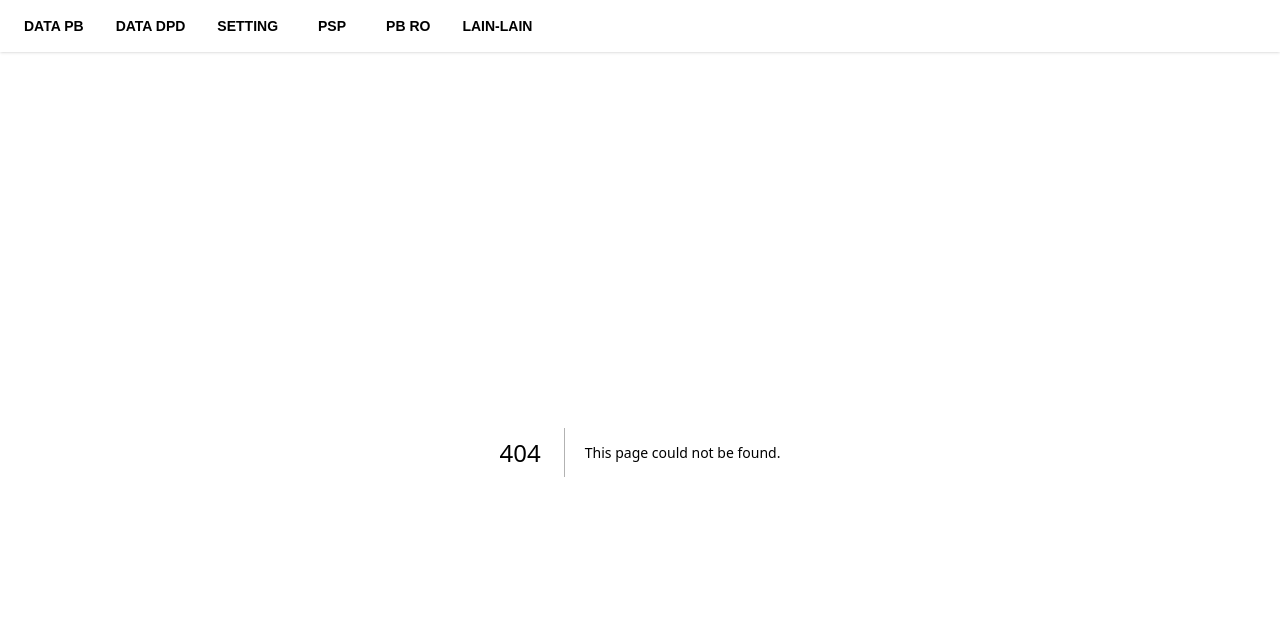
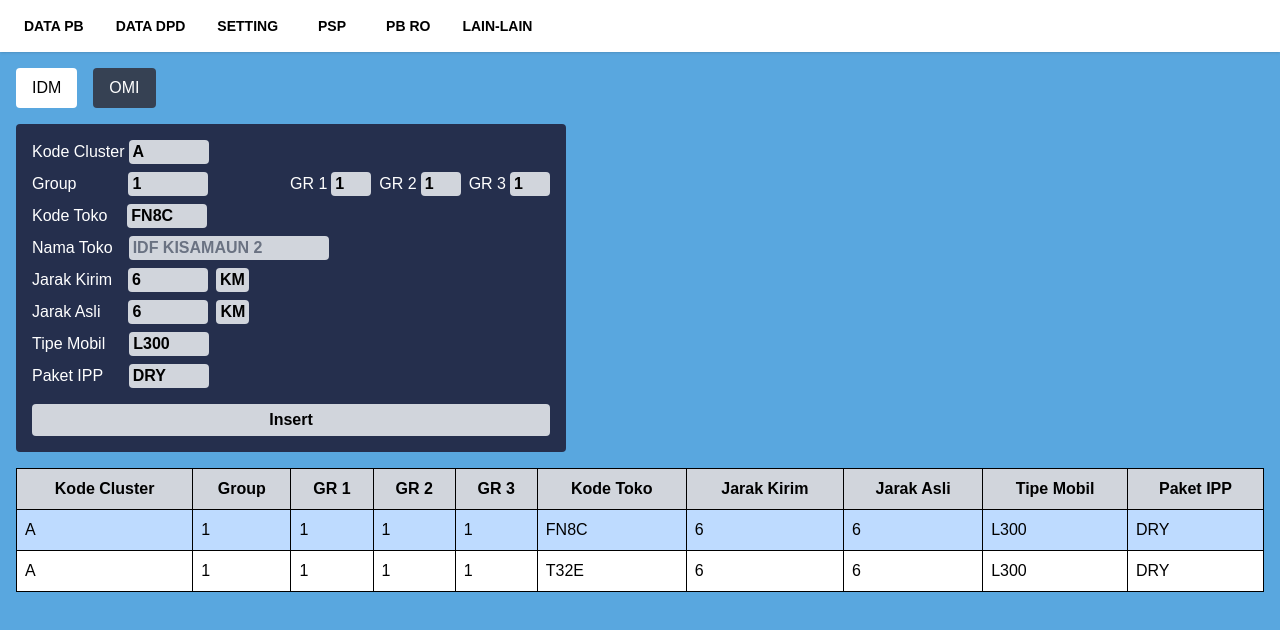
Before and after one commit to IdoMunthe/upload-pb-idm, a Next.js app: page /psp/cluster in a window 1280 px wide. Before the commit this address had no page. Shown: the top 630 px of the page. Built offline with nearby package versions, Linux system fonts and the light colour scheme.

Commit message:
finished ui cluster

```diff
--- /dev/null
+++ b/src/app/psp/cluster/page.tsx
@@ -0,0 +1,315 @@
+"use client";
+
+import React, { useEffect, useState } from "react";
+
+type Toko = {
+  kodeCluster: string;
+  group: number;
+  gr1: number;
+  gr2: number;
+  gr3: number;
+  kodeToko: string;
+  namaToko: string;
+  jarakKirim: number;
+  jarakAsli: number;
+  tipeMobil: string;
+  paketIpp: string;
+};
+
+// todo
+// * find out how to use data fetched from api to replace this dummy data here https://chatgpt.com/share/686e1de6-0f6c-8000-91c3-ecbe9afc94ce
+// * use this keyword to search for the chat 'the dummydata will be replaced'
+const dummyData: Record<"IDM" | "OMI", Toko[]> = {
+  IDM: [
+    {
+      kodeCluster: "A",
+      group: 1,
+      gr1: 1,
+      gr2: 1,
+      gr3: 1,
+      kodeToko: "FN8C",
+      namaToko: "IDF KISAMAUN 2",
+      jarakKirim: 6,
+      jarakAsli: 6,
+      tipeMobil: "L300",
+      paketIpp: "DRY",
+    },
+    {
+      kodeCluster: "A",
+      group: 1,
+      gr1: 1,
+      gr2: 1,
+      gr3: 1,
+      kodeToko: "T32E",
+      namaToko: "Toko T32E",
+      jarakKirim: 6,
+      jarakAsli: 6,
+      tipeMobil: "L300",
+      paketIpp: "DRY",
+    },
+  ],
+  OMI: [
+    {
+      kodeCluster: "A",
+      group: 10,
+      gr1: 10,
+      gr2: 10,
+      gr3: 10,
+      kodeToko: "O5BR",
+      namaToko: "BJ MART JAWILAN",
+      jarakKirim: 1,
+      jarakAsli: 23,
+      tipeMobil: "FUSO",
+      paketIpp: "DRY",
+    },
+    {
+      kodeCluster: "A",
+      group: 11,
+      gr1: 11,
+      gr2: 11,
+      gr3: 11,
+      kodeToko: "O5BX",
+      namaToko: "Toko O5BX",
+      jarakKirim: 1,
+      jarakAsli: 25,
+      tipeMobil: "FUSO",
+      paketIpp: "DRY",
+    },
+  ],
+};
+
+export default function TokoGateUI() {
+  const [currentTab, setCurrentTab] = useState<"IDM" | "OMI">("IDM");
+  const [form, setForm] = useState<Toko>({
+    kodeCluster: "",
+    group: 0,
+    gr1: 0,
+    gr2: 0,
+    gr3: 0,
+    kodeToko: "",
+    namaToko: "",
+    jarakKirim: 0,
+    jarakAsli: 0,
+    tipeMobil: "",
+    paketIpp: "",
+  });
+  const [selectedKode, setSelectedKode] = useState<string | null>(null);
+
+  const tokoList = dummyData[currentTab];
+
+  useEffect(() => {
+    const first = tokoList[0];
+    if (first) {
+      setForm({ ...first });
+      setSelectedKode(first.kodeToko);
+    }
+  }, [currentTab]);
+
+  const handleChange = (field: keyof Toko, value: string) => {
+    setForm((prev) => ({
+      ...prev,
+      [field]: [
+        "kodeCluster",
+        "kodeToko",
+        "namaToko",
+        "tipeMobil",
+        "paketIpp",
+      ].includes(field)
+        ? value
+        : Number(value),
+    }));
+  };
+
+  return (
+    <div className="p-4 min-h-screen bg-[#59a7df] text-white">
+      <div className="flex gap-4 mb-4">
+        {(["IDM", "OMI"] as const).map((tab) => (
+          <button
+            key={tab}
+            className={`px-4 py-2 rounded ${
+              currentTab === tab ? "bg-white text-black" : "bg-gray-700"
+            }`}
+            onClick={() => setCurrentTab(tab)}
+          >
+            {tab}
+          </button>
+        ))}
+      </div>
+
+      <div className="bg-[#252f4d] p-4 rounded w-[550px] mb-4 space-y-2">
+        <div className="space-y-2">
+          <div className="flex justify-start gap-1">
+            <label>Kode Cluster</label>
+            <input
+              type="text"
+              value={form.kodeCluster}
+              onChange={(e) => handleChange("kodeCluster", e.target.value)}
+              className="text-black font-semibold bg-gray-300 w-[80px] px-1 rounded"
+            />
+          </div>
+
+          <div className="flex justify-between items-end gap-2">
+            <div className="flex gap-13">
+              <label>Group</label>
+              <input
+                type="number"
+                value={form.group}
+                onChange={(e) => handleChange("group", e.target.value)}
+                className="text-black font-semibold bg-gray-300 w-[80px] px-1 rounded"
+              />
+            </div>
+            <div className="flex gap-2">
+              <div className="flex gap-1">
+                <label>GR 1</label>
+                <input
+                  type="number"
+                  value={form.gr1}
+                  onChange={(e) => handleChange("gr1", e.target.value)}
+                  className="text-black font-semibold bg-gray-300 w-[40px] px-1 rounded"
+                />
+              </div>
+              <div className="flex gap-1">
+                <label>GR 2</label>
+                <input
+                  type="number"
+                  value={form.gr2}
+                  onChange={(e) => handleChange("gr2", e.target.value)}
+                  className="text-black font-semibold bg-gray-300 w-[40px] px-1 rounded"
+                />
+              </div>
+              <div className="flex gap-1">
+                <label>GR 3</label>
+                <input
+                  type="number"
+                  value={form.gr3}
+                  onChange={(e) => handleChange("gr3", e.target.value)}
+                  className="text-black font-semibold bg-gray-300 w-[40px] px-1 rounded"
+                />
+              </div>
+            </div>
+          </div>
+
+          <div className="flex justify-start gap-5">
+            <label>Kode Toko</label>
+            <input
+              type="text"
+              value={form.kodeToko}
+              onChange={(e) => handleChange("kodeToko", e.target.value)}
+              className="text-black font-semibold bg-gray-300 w-[80px] px-1 rounded"
+            />
+          </div>
+
+          <div className="flex justify-start gap-4">
+            <label>Nama Toko</label>
+            <input
+              readOnly
+              type="text"
+              value={form.namaToko}
+              onChange={(e) => handleChange("namaToko", e.target.value)}
+              className="text-gray-500 font-semibold bg-gray-300 w-[200px] px-1 rounded"
+            />
+          </div>
+
+          <div className="flex justify-start gap-4">
+            <label>Jarak Kirim</label>
+            <div className="flex gap-2">
+              <input
+                type="number"
+                value={form.jarakKirim}
+                onChange={(e) => handleChange("jarakKirim", e.target.value)}
+                className="text-black font-semibold bg-gray-300 w-[80px] px-1 rounded"
+              />
+              <span className="text-black px-1 rounded font-semibold bg-gray-300">
+                KM
+              </span>
+            </div>
+          </div>
+
+          <div className="flex justify-start gap-7">
+            <label>Jarak Asli</label>
+            <div className="flex gap-2">
+              <input
+                type="number"
+                value={form.jarakAsli}
+                onChange={(e) => handleChange("jarakAsli", e.target.value)}
+                className="text-black font-semibold bg-gray-300 w-[80px] px-1 rounded"
+              />
+              <span className="text-black px-1 rounded font-semibold bg-gray-300">
+                KM
+              </span>
+            </div>
+          </div>
+
+          <div className="flex justify-start gap-6">
+            <label>Tipe Mobil</label>
+            <input
+              type="text"
+              value={form.tipeMobil}
+              onChange={(e) => handleChange("tipeMobil", e.target.value)}
+              className="text-black font-semibold bg-gray-300 w-[80px] px-1 rounded"
+            />
+          </div>
+
+          <div className="flex justify-start gap-[1.6rem]">
+            <label>Paket IPP</label>
+            <input
+              type="text"
+              value={form.paketIpp}
+              onChange={(e) => handleChange("paketIpp", e.target.value)}
+              className="text-black font-semibold bg-gray-300 w-[80px] px-1 rounded"
+            />
+          </div>
+        </div>
+
+        <button className="mt-2 bg-gray-300 text-black w-full rounded py-1 font-bold">
+          Insert
+        </button>
+      </div>
+
+      <table className="w-full bg-white text-black rounded">
+        <thead className="bg-gray-300">
+          <tr>
+            <th className="p-2 border">Kode Cluster</th>
+            <th className="p-2 border">Group</th>
+            <th className="p-2 border">GR 1</th>
+            <th className="p-2 border">GR 2</th>
+            <th className="p-2 border">GR 3</th>
+            <th className="p-2 border">Kode Toko</th>
+            <th className="p-2 border">Jarak Kirim</th>
+            <th className="p-2 border">Jarak Asli</th>
+            <th className="p-2 border">Tipe Mobil</th>
+            <th className="p-2 border">Paket IPP</th>
+          </tr>
+        </thead>
+        <tbody>
+          {tokoList.map((toko) => {
+            const isSelected = toko.kodeToko === selectedKode;
+            return (
+              <tr
+                key={toko.kodeToko}
+                className={`cursor-pointer ${
+                  isSelected ? "bg-blue-200" : "hover:bg-blue-100"
+                }`}
+                onClick={() => {
+                  setForm({ ...toko });
+                  setSelectedKode(toko.kodeToko);
+                }}
+              >
+                <td className="p-2 border">{toko.kodeCluster}</td>
+                <td className="p-2 border">{toko.group}</td>
+                <td className="p-2 border">{toko.gr1}</td>
+                <td className="p-2 border">{toko.gr2}</td>
+                <td className="p-2 border">{toko.gr3}</td>
+                <td className="p-2 border">{toko.kodeToko}</td>
+                <td className="p-2 border">{toko.jarakKirim}</td>
+                <td className="p-2 border">{toko.jarakAsli}</td>
+                <td className="p-2 border">{toko.tipeMobil}</td>
+                <td className="p-2 border">{toko.paketIpp}</td>
+              </tr>
+            );
+          })}
+        </tbody>
+      </table>
+    </div>
+  );
+}
```
